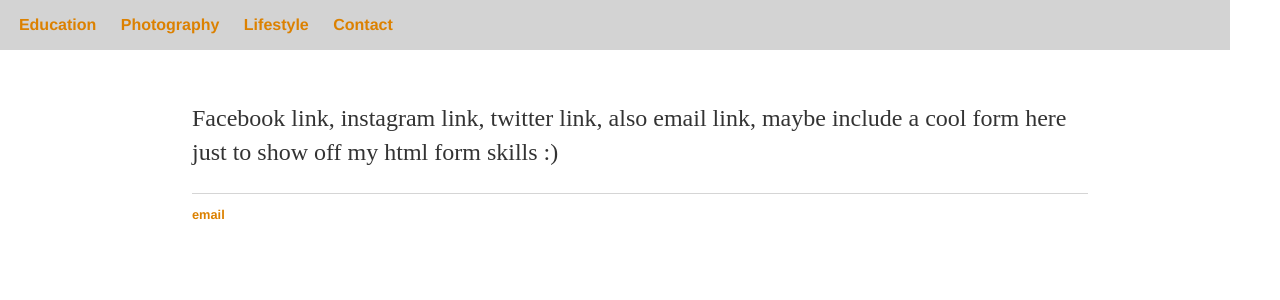
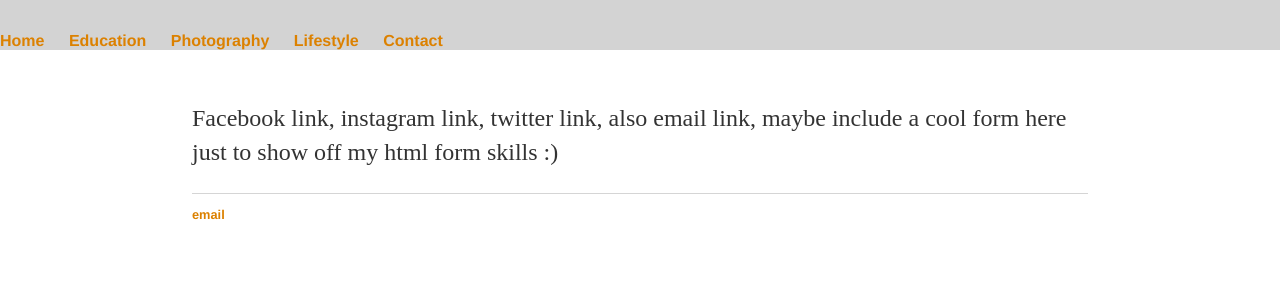
Before and after one commit to itsonlyjaz/itsonlyjaz.github.io, a Jekyll site: the page built from contact/index.html, in a window 1280 px wide. Shown: the top 300 px of the page. Built offline with Jekyll 4.4.1, drawn with Linux system fonts in a browser that asks for light colours.

Commit message:
Update main.css

```diff
--- a/css/main.css
+++ b/css/main.css
@@ -6,12 +6,19 @@
 .fixed-nav-bar {
   position: fixed;
   top: 0;
-  right: 50px;
+  right: 0;
+  left: 0;
   z-index: 9999;
   width: 100%;
   height: 50px;
   background-color: lightgrey;
 }
+
+.fixed-nav-bar li, .fixed-nav-bar a {
+  height: 50px;
+  line-height: 50px;
+}
+
 nav ul, footer ul {
     font-family:'Helvetica', 'Arial', 'Sans-Serif';
     padding: 0px;
```
